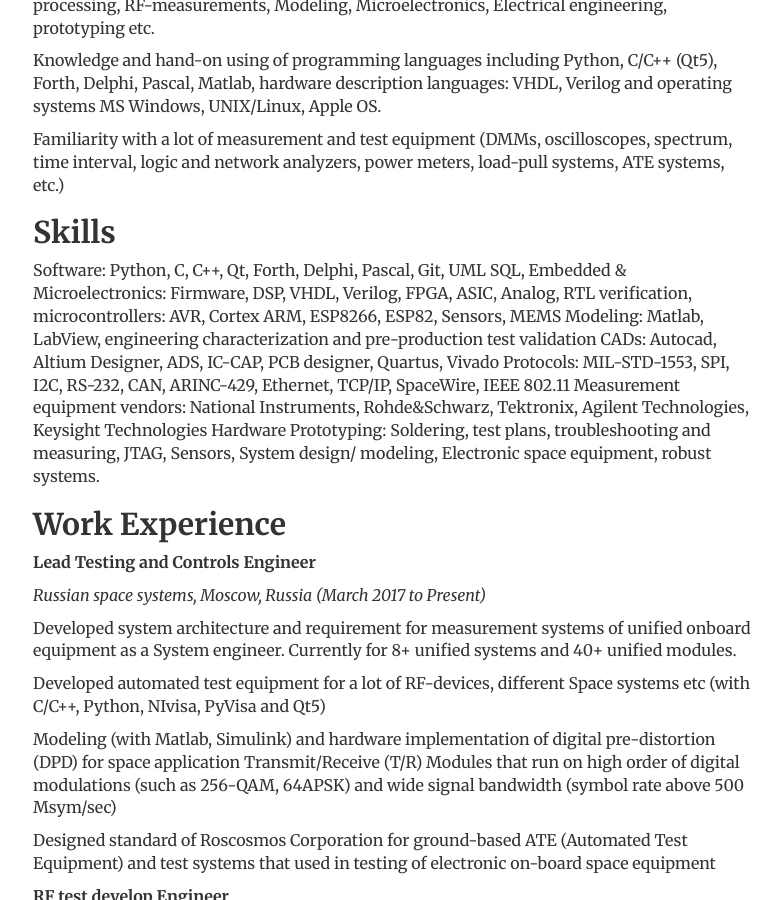
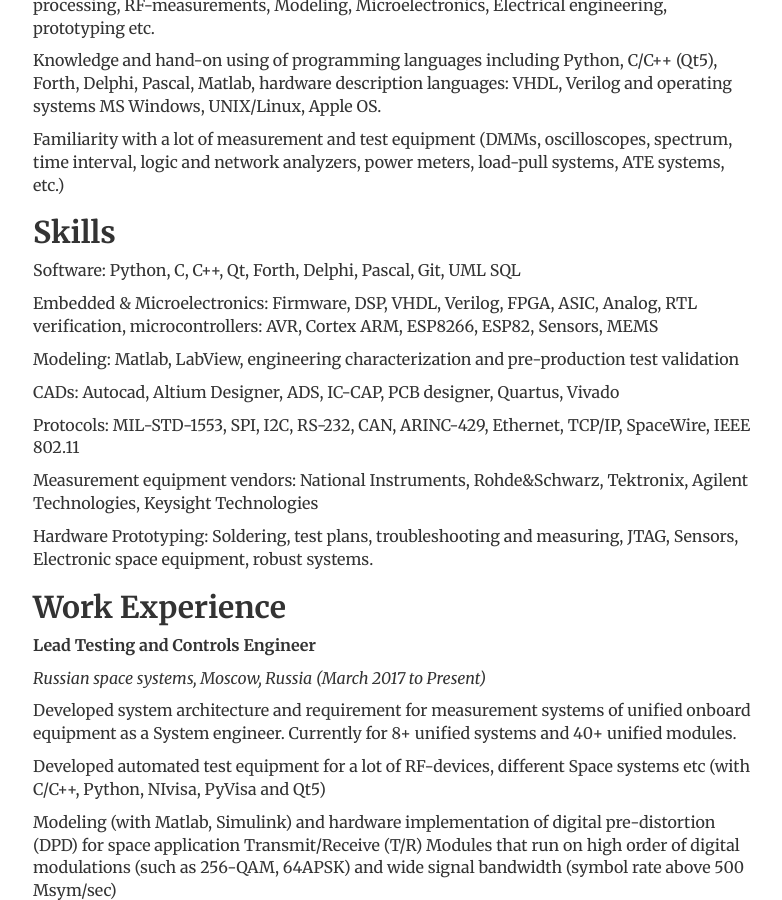
Before and after one commit to dmitrystp/dmitrystp.github.io, a Jekyll site: the page built from resume/index.md, in a window 1280 px wide and 900 px high, scrolled down 323 px. Shown: the whole window, without its empty margins (247-1029 px from the left). Built offline with Jekyll 4.4.1, drawn with Linux system fonts in a browser that asks for light colours.

Commit message:
Update index.md
new resume

```diff
--- a/resume/index.md
+++ b/resume/index.md
@@ -17,13 +17,19 @@ Familiarity with a lot of measurement and test equipment (DMMs, oscilloscopes, s
 
 ## Skills
 
-Software: Python, C, C++, Qt, Forth, Delphi, Pascal, Git, UML SQL,
+Software: Python, C, C++, Qt, Forth, Delphi, Pascal, Git, UML SQL
+
 Embedded & Microelectronics: Firmware, DSP, VHDL, Verilog, FPGA, ASIC, Analog, RTL verification, microcontrollers: AVR, Cortex ARM, ESP8266, ESP82, Sensors, MEMS
+
 Modeling: Matlab, LabView, engineering characterization and pre-production test validation
+
 CADs: Autocad, Altium Designer, ADS, IC-CAP, PCB designer, Quartus, Vivado
+
 Protocols: MIL-STD-1553, SPI, I2C, RS-232, CAN, ARINC-429, Ethernet, TCP/IP, SpaceWire, IEEE 802.11
+
 Measurement equipment vendors: National Instruments, Rohde&Schwarz, Tektronix, Agilent Technologies, Keysight Technologies
-Hardware Prototyping: Soldering, test plans, troubleshooting and measuring, JTAG, Sensors, System design/ modeling, Electronic space equipment, robust systems.
+
+Hardware Prototyping: Soldering, test plans, troubleshooting and measuring, JTAG, Sensors, Electronic space equipment, robust systems.
 
 ## Work Experience
 
```
